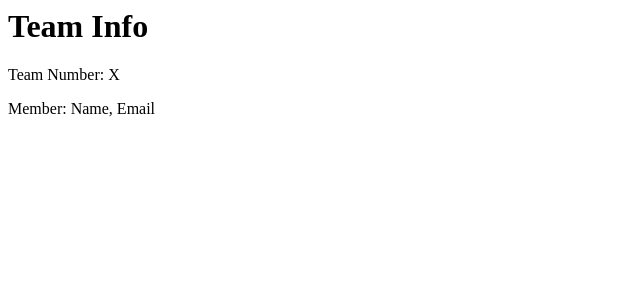
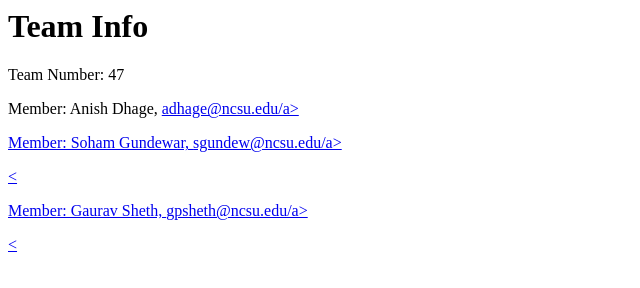
Before and after one commit to NCSU-SE-2024/git-homework, a plain HTML site: page index.html in a window 1280 px wide. Shown: the whole page, without its empty margins (0-640 px from the left). Drawn offline with Linux system fonts and the light colour scheme.

Commit message:
Added email links to team webpage

```diff
--- a/index.html
+++ b/index.html
@@ -1 +1,7 @@
-<html><body><h1>Team Info</h1><p>Team Number: X</p><p>Member: Name, Email</p></body></html>
+<html><body>
+    <h1>Team Info</h1>
+    <p>Team Number: 47</p>
+    <p>Member: Anish Dhage, <a href="adhage@ncsu.edu">adhage@ncsu.edu/a></p>
+    <p>Member: Soham Gundewar, <a href="sgundew@ncsu.edu">sgundew@ncsu.edu/a></p><
+    <p>Member: Gaurav Sheth, <a href="gpsheth@ncsu.edu">gpsheth@ncsu.edu/a></p><
+</body></html>
```
